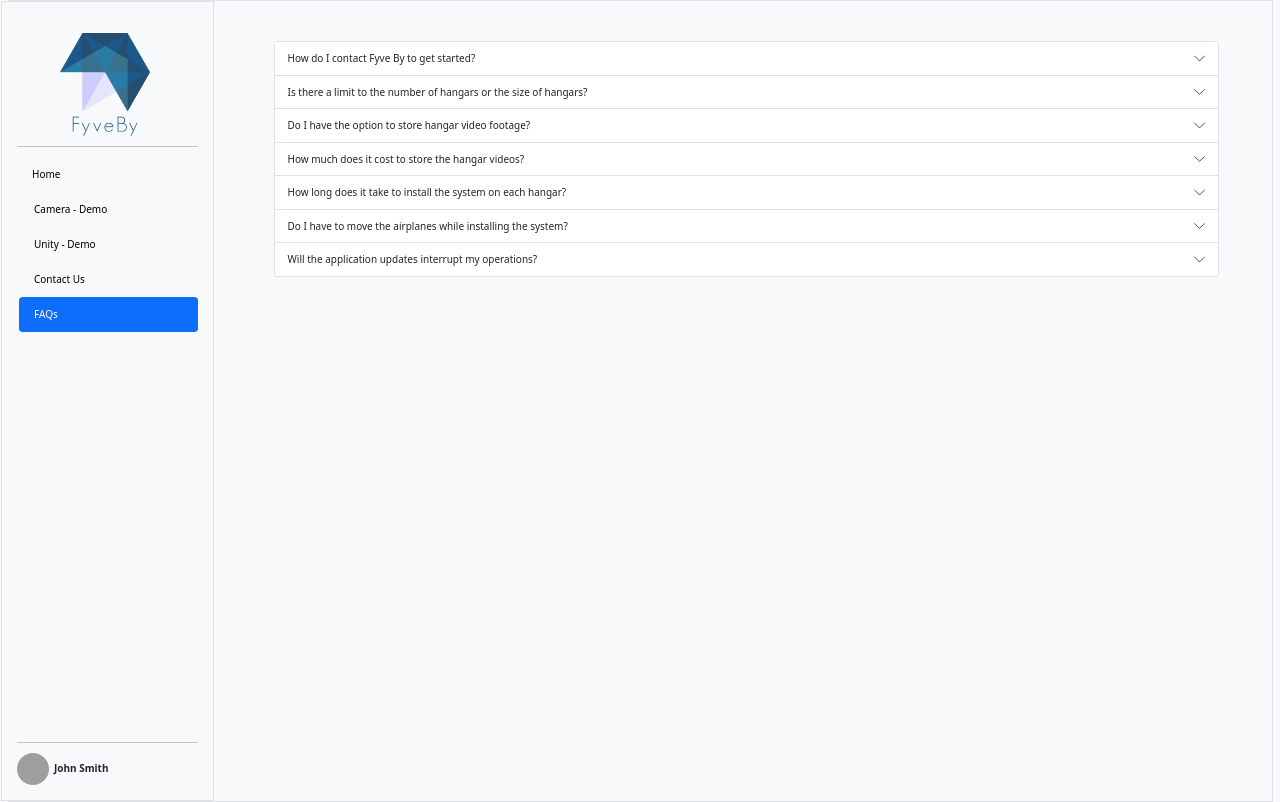
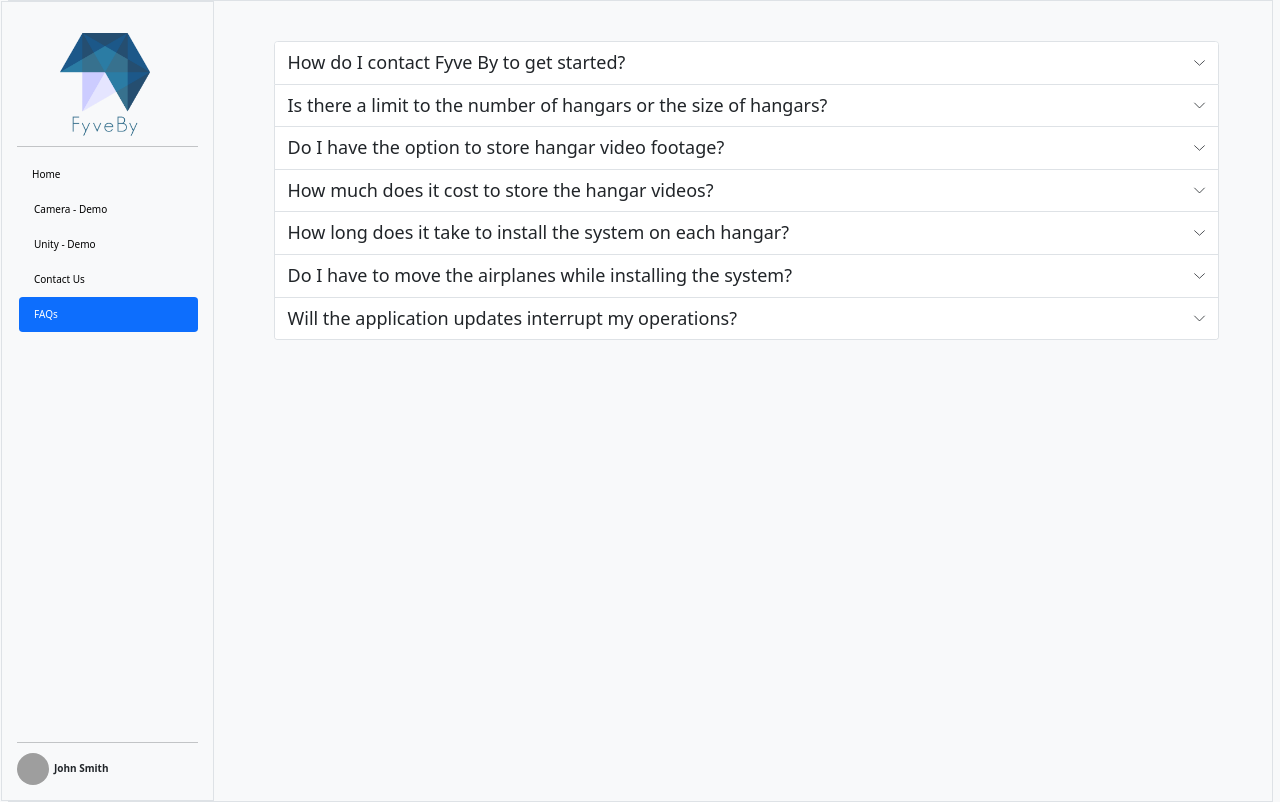
Before and after one commit to fyveby/skyview_demo, a React (Create React App) app: page /demo/faq in a window 1280 px wide. Built offline with nearby package versions, Linux system fonts and the light colour scheme; no server answers; grey boxes are pictures that could not be loaded; the HTML template or start-up script is replaced by a standard one; what aws-amplify would draw is missing.

Commit message:
FAQ Design changes

```diff
--- a/src/Components/FAQ.js
+++ b/src/Components/FAQ.js
@@ -5,12 +5,12 @@ function FAQ() {
   return (
     <div
       className="d-flex justify-content-center align-items-center"
-      style={{ height: "100vh", width: "100%" }}
+      style={{ height: "100%", width: "100%" }}
     >
       <div
-        className="accordion accordian-flush justify-content-center align-items-center"
+        className="accordion justify-content-center align-items-center"
         id="accordionExample"
-        style={{ height: "90%", width: "90%" }}
+        style={{ height: "90%", width: "90%"}}
       >
         <FAQItem
           id="collapseOne"
--- a/src/Components/FAQItem.js
+++ b/src/Components/FAQItem.js
@@ -5,6 +5,7 @@ function FAQItem(props) {
     const question = props.question;
     const answer = props.answer;
     const areaExpandable = props.areaExpandable;
+    const style = {fontSize: 18}
   return (
     <div className="accordion-item">
       <h2 className="accordion-header">
@@ -14,6 +15,7 @@ function FAQItem(props) {
           data-bs-toggle="collapse"
           data-bs-target={"#"+id}
           aria-controls={id}
+          style={style}
         >
           {question}
         </button>
@@ -23,7 +25,7 @@ function FAQItem(props) {
         className="accordion-collapse collapse"
         data-bs-parent="#accordionExample"
       >
-        <div className="accordion-body">
+        <div className="accordion-body" style={style}>
           {answer}
         </div>
       </div>
```
